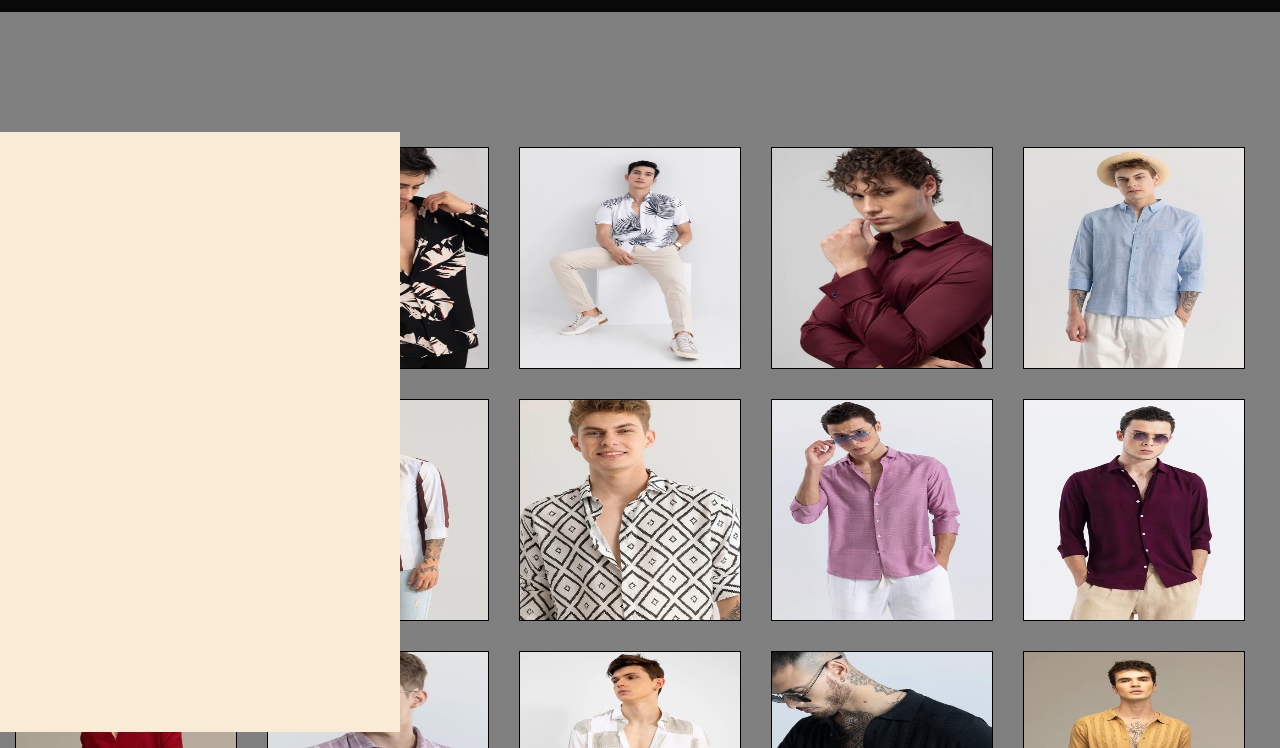
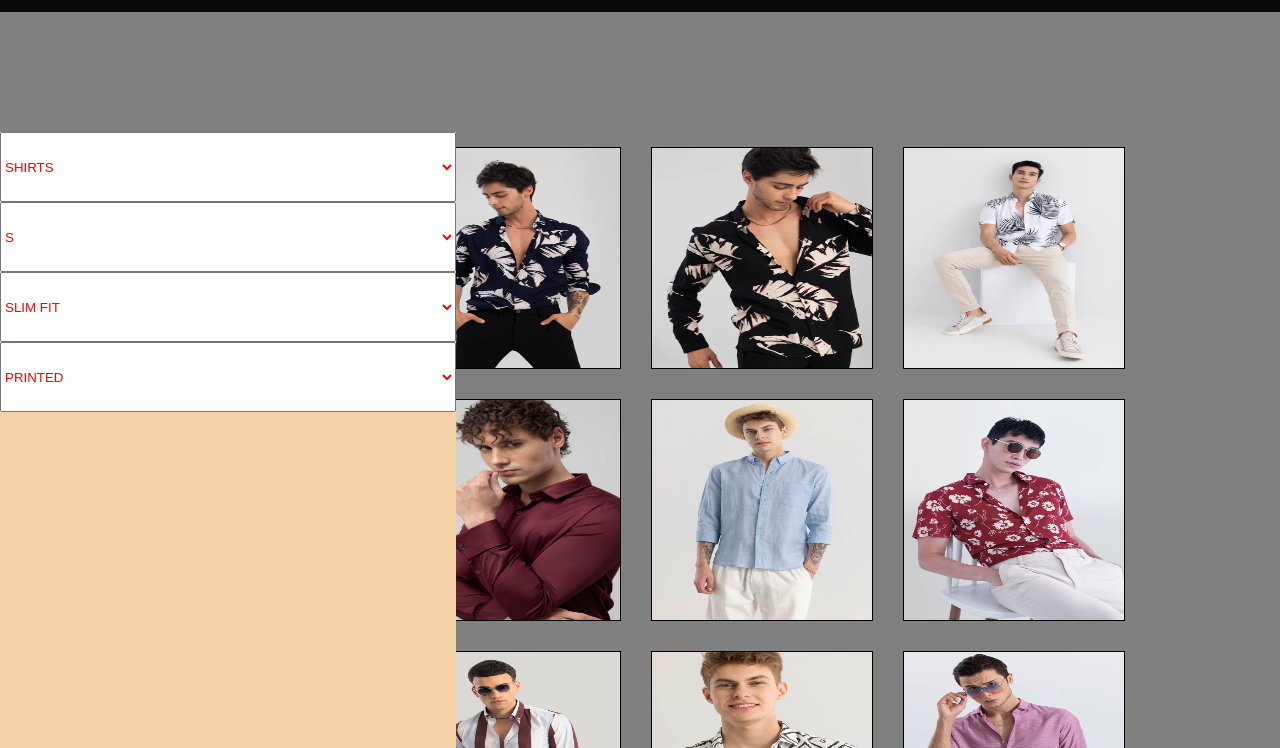
Before and after one commit to MATHIYAZAHGAN/project, a plain HTML site: page index.html in a window 1280 px wide. Shown: the part 52-800 px from the top of the page. Drawn offline with Linux system fonts and the light colour scheme.

Commit message:
extra features

```diff
--- a/index.html
+++ b/index.html
@@ -22,9 +22,64 @@
         </div>
 
     </div>
+    <!------------------------------------------------------------------------------------------>
+    <div class =container>
         <div class="ab">
+            <div>
+            <label for="collections"></label>
+            <select name="dresses for men" id="dress">
+                <option value="SHIRTS" style="background-color: rgb(236, 186, 121);">SHIRTS</option>
+                <option value="T-SHIRTS" style="background-color: rgb(236, 186, 121);">T-SHIRTS</option>
+                <option value="PANTS" style="background-color: rgb(236, 186, 121);">PANTS</option>
+
+            </select>
+        </div>
+        <div >
+            <label for="Size"></label>
+            <select name="dresses  size" id="size">
+                <option value="S" style="background-color: rgb(227, 172, 99);">S</option>
+                <option value="M"style="background-color: rgb(227, 172, 99);">M</option>
+                <option value="L"style="background-color: rgb(227, 172, 99);">L</option>
+                <option value="XL"style="background-color: rgb(227, 172, 99);">XL</option>
+                <option value="XXL"style="background-color: rgb(227, 172, 99);">XXL</option>
+                <option value="3XL"style="background-color: rgb(227, 172, 99);">3XL</option>
+                <option value="4XL" style="background-color: rgb(227, 172, 99);">4XL</option>
+
+
+
+            </select>
+        </div>
+        <div >
+            <label for="Fit"></label>
+            <select name="dresses  FIT" id="FIT">
+                <option value="SLIM FIT" style="background-color: rgb(227, 172, 99);">SLIM FIT</option>
+                <option value="RELAXED FIT"style="background-color: rgb(227, 172, 99);">RELAXED FIT</option>
+                <option value="OVERSIZED FIT"style="background-color: rgb(227, 172, 99);">OVERSIZED FIT</option>
+                <option value="CUSTOM FIT"style="background-color: rgb(227, 172, 99);">CUSTOM FIT</option>
+
+
+
+            </select>
+        </div>
+        <div >
+            <label for="PATTERN"></label>
+            <select name="dresses  PATTERN" id="PATTERN">
+                <option value="PRINTED" style="background-color: rgb(227, 172, 99);">PRINTED</option>
+                <option value="PLAIN"style="background-color: rgb(227, 172, 99);">PLAIN</option>
+                <option value="CHECKS"style="background-color: rgb(227, 172, 99);">CHECKS</option>
+                <option value="STRIPES"style="background-color: rgb(227, 172, 99);">STRIPES</option>
+                <option value="FLORAL"style="background-color: rgb(227, 172, 99);">FLORAL</option>
+                <option value="EMBROIDERY"style="background-color: rgb(227, 172, 99);">EMBROIDERY</option>
+
+
+
+
+            </select>
+        </div>
 
         </div>
+
+
 
     <div class="image">
 
@@ -79,5 +134,9 @@
                                                                     </div>
 
 
+    </div>
+    </div>
+
+
 </body>
 </html>
--- a/style.css
+++ b/style.css
@@ -26,12 +26,47 @@ li{
     width: 1519.5px;
     background-color: gray;
 }
+.container{
+width: 100%;
+overflow: auto;
+}
+.container .image{
+    width: 70%;
+    float: right;
+    }
 .ab{
-    width: 400px;
-    height: 600px;
-    background-color: antiquewhite;
+
+    width: 455.8px;
+    height: 1000px;
+    background-color: rgb(244, 209, 167);
     position: absolute;
 }
+#size{
+    color: red;
+    height: 70px;
+    width: 455.8px;
+
+}
+#PATTERN{
+    color: red;
+    height: 70px;
+    width: 455.8px;
+
+}
+#FIT{
+    color: red;
+    height: 70px;
+    width: 455.8px;
+
+}
+#dress{
+    color: red;
+    height: 70px;
+
+    width: 455.8px;
+
+}
+
 .image{
     background-color: gray;
 
```
Lines whose indentation alone changed are shown as unchanged.
